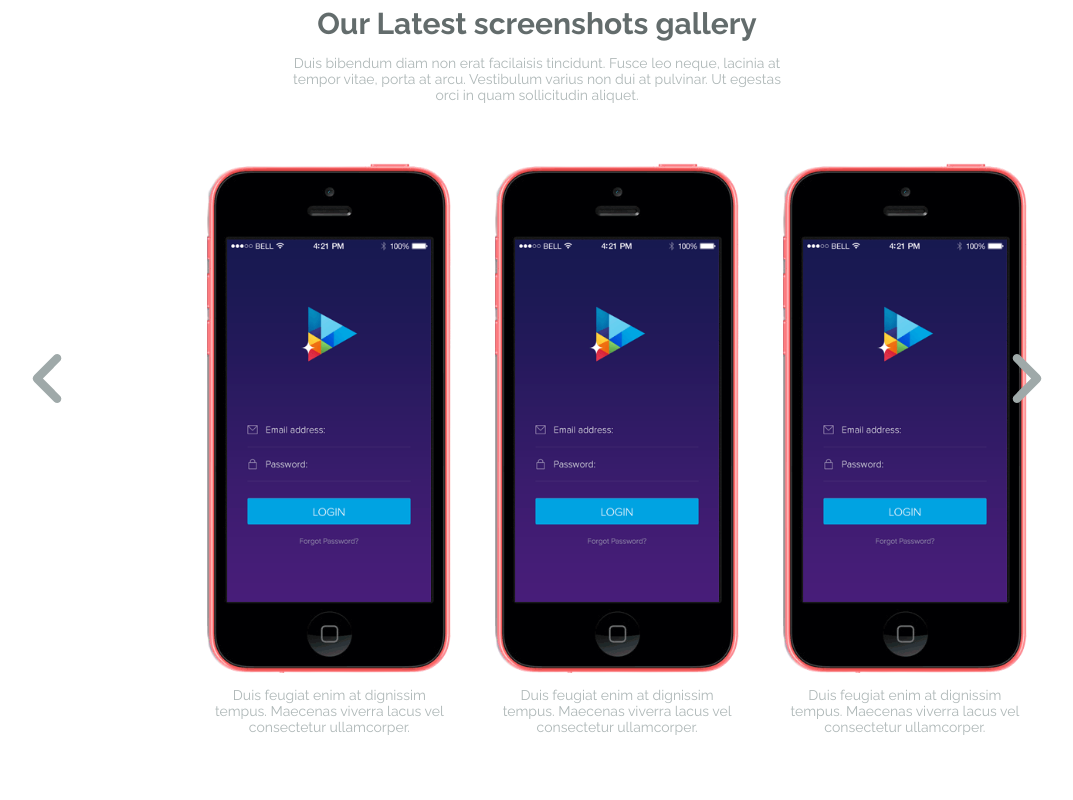
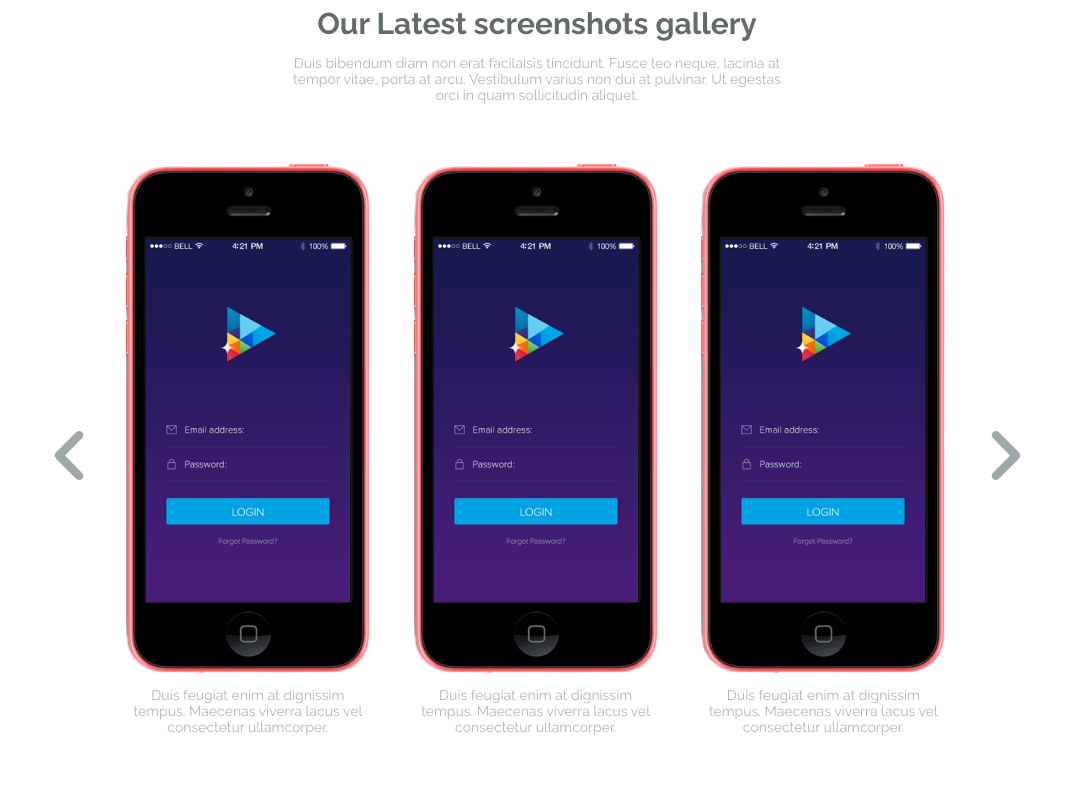
Before and after one commit to SofiiaKlymenko/tech.task, a plain HTML site: page src/index.html in a window 1280 px wide. Shown: the part 1940-2740 px from the top of the page, without its empty margins (103-1176 px from the left). Drawn offline with Linux system fonts and the light colour scheme; files whose address does not match are found by name; a web font is replaced by a local one.

Commit message:
fix-carousel

```diff
--- a/src/style.css
+++ b/src/style.css
@@ -251,8 +251,10 @@ ul.hr li {
 }
 
 .carousel {
+    display: flex;
+    justify-content: center;
     position: relative;
-    padding: 10px 180px;
+    padding: 10px 0px;
 }
 
 .carousel img {
@@ -260,7 +262,7 @@ ul.hr li {
 }
 
 .gallery {
-    width: 850px;
+    width: 827px;
     overflow: hidden;
 }
 
@@ -287,18 +289,20 @@ ul.hr li {
 }
 
 .block4 .arrow {
-    position: absolute;
+    /* position: absolute; */
+    height: min-content;
+    align-self: center;
     display: block;
     top: 34%;
     cursor: pointer;
 }
 
 .block4 .arrow-prev {
-    left: 7px;
+    padding-right: 40px;
 }
 
 .block4 .arrow-next {
-    right: 7px;
+    padding-left: 40px;
 }
 
 .block6 h1 {
@@ -430,11 +434,11 @@ footer .icons i {
     }
 
     .gallery {
-        width: 280px !important;
+        width: 250px !important;
     }
 
     .carousel {
-        padding: 10px 35%;
+        /* padding: 10px 35%; */
     }
 }
 
@@ -444,7 +448,7 @@ footer .icons i {
     }
 
     .gallery {
-        width: 575px;
+        width: 538px;
     }
 
     .block3-container div {
```
